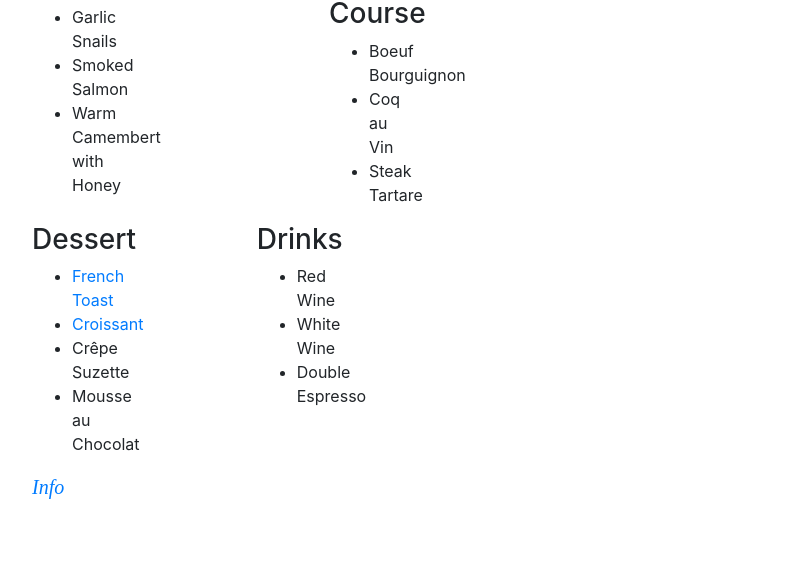
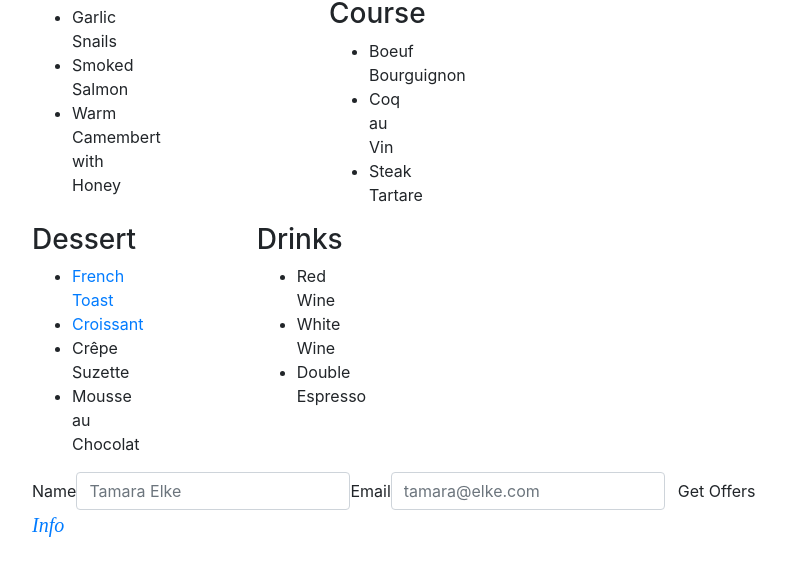
Before and after one commit to tamaraquinn/cupcake, a plain HTML site: page index.html in a window 1280 px wide. Shown: the part 185-760 px from the top of the page, without its empty margins (53-839 px from the left). Drawn offline with nearby package versions, Linux system fonts and the light colour scheme.

Commit message:
Form Commit

```diff
--- a/index.html
+++ b/index.html
@@ -79,12 +79,25 @@
             </div>
         </div>
     </div>
-
-    <p>
-        <a href="mailto:elke.kummer@gmx.at">Info
-        </a>
-    </p>
-
+    <div class="row">
+        <div class="col-sm-12">
+            <form class="form-inline">
+                <div class="form-group">
+                    <label for="name">Name</label>
+                    <input type="text" class="form-control" id="name" placeholder="Tamara Elke">
+                </div>
+                <div class="form-group">
+                    <label for="email">Email</label>
+                    <input type="email" class="form-control" id="email" placeholder="tamara@elke.com">
+                </div>
+                <button type="submit" class="btn btn-default">Get Offers</button>
+            </form>
+            <p>
+                <a href="mailto:elke.kummer@gmx.at">Info
+                </a>
+            </p>
+        </div>
+    </div>
 </div>
 </body>
 
```
